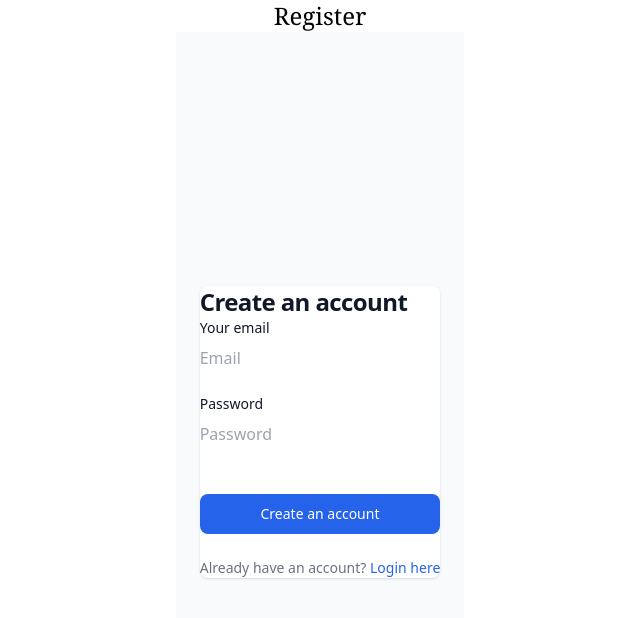
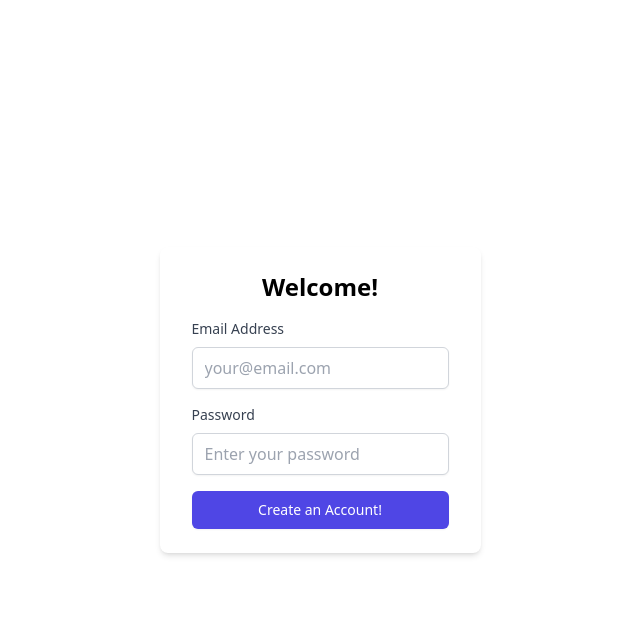
Before and after one commit to katechoi14/todoList, a Next.js app: page /registerpage in a window 1280 px wide. Shown: the top 618 px of the page, without its empty margins (320-960 px from the left). Built offline with nearby package versions, Linux system fonts and the light colour scheme.

Commit message:
cleaned up register and login pages

```diff
--- a/src/components/loginForm.tsx
+++ b/src/components/loginForm.tsx
@@ -23,31 +23,44 @@
     };
 
     return (
-        <form onSubmit={handleLogin} className="space-y-12 w-full sm:w-[400px]">
-            <div className="grid w-full items-center gap-1.5">
-                <label htmlFor="email">Email:</label>
+        <div className="min-h-screen flex items-center justify-center w-full dark:bg-gray-950">
+            <div className="bg-white dark:bg-gray-900 shadow-md rounded-lg px-8 py-6 max-w-md">
+                <h1 className="text-2xl font-bold text-center mb-4 dark:text-gray-200">Welcome Back!</h1>
+                    <form onSubmit={handleLogin}>
+                        <div className='mb-4'>
+                            <label htmlFor="email" className="block text-sm font-medium text-gray-700 dark:text-gray-300 mb-2">
+                                Email Address
+                            </label>
                             <input
                             type="email"
+                            id="email"
                             value={email}
                             onChange={(e) => setEmail(e.target.value)}
-                placeholder="Email"
-                id="email"
+                            placeholder="your@email.com"
+                            className="shadow-sm rounded-md w-full px-3 py-2 border border-gray-300 focus:outline-none focus:ring-indigo-500 focus:border-indigo-500"
                             required
                             />
                         </div>
-            <div className="grid w-full items-center gap-1.5">
-                <label htmlFor="password">Password:</label>
+                        <div className="mb-4">
+                            <label htmlFor="password" className='block text-sm font-medium text-gray-700 dark:text-gray-300 mb-2'>
+                                Password
+                            </label>
                             <input
                             type="password"
                             id="password"
                             value={password}
                             onChange={(e) => setPassword(e.target.value)}
-                placeholder="Password"
+                            placeholder="Enter your password"
+                            className='shadow-sm rounded-md w-full px-3 py-2 border border-gray-300 focus:outline-none focus:ring-indigo-500 focus:border-indigo-500'
                             required
                             />
                         </div>
-        <button className="w-full" type="submit">Login</button>
+                        <button type="submit" className="w-full flex justify-center py-2 px-4 border border-transparent rounded-md shadow-sm text-sm font-medium text-white bg-indigo-600 hover:bg-indigo-700 focus:outline-none focus:ring-2 focus:ring-offset-2 focus:ring-indigo-500">
+                            Login!
+                        </button>
                     </form>
+            </div>
+        </div>
     );
 };
 
--- a/src/components/registerForm.tsx
+++ b/src/components/registerForm.tsx
@@ -1,6 +1,7 @@
 import React, { useState } from 'react';
 import axios from 'axios';
-import LoginForm from './loginForm';
+import loginpage from '../pages/loginpage';
+import Link from 'next/link';
 
 const RegisterForm = () => {
     const [email, setEmail] = useState('');
@@ -9,7 +10,7 @@
     const handleRegister = async (e: React.FormEvent<HTMLFormElement>) => {
         e.preventDefault();
         try {
-            await axios.post('/api/users/register', { email, password });
+            await axios.post('/api/users', { email, password });
             alert('Registration successful!');
         } catch (error) {
             console.error('Error registering:', error);
@@ -18,48 +19,44 @@
     };
 
     return (
-        <section className="bg-gray-50 dark:bg-gray-900">
-            <div className="flex flex-col items-center justify-center px-6 py-8 mx-auto md:h-screen lg:py-0">
-                <div className="w-full bg-white rounded-lg shadow dark:border md:mt-0 sm:max-w-md xl:p-0 dark:bg-gray-800 dark:border-gray-700">
-                    <h1 className="text-xl font-bold leading-tight tracking-tight text-gray-900 md:text-2xl dark:text-white">
-                        Create an account
-                    </h1>
-                    <form onSubmit={handleRegister} className="space-y-4 md:space-y-6">
-                        <div>
-                            <label
-                            htmlFor="email"
-                            className="block mb-2 text-sm font-medium text-gray-900 dark:text-white">Your email</label>
+        <div className="min-h-screen flex items-center justify-center w-full dark:bg-gray-950">
+            <div className='bg-white dark:bg-gray-900 shadow-md rounded-lg px-8 py-6 max-w-md'>
+                <h1 className="text-2xl font-bold text-center mb-4 dark:text-gray-200">Welcome!</h1>
+                <form onSubmit={handleRegister}>
+                    <div className='mb-4'>
+                        <label htmlFor="email" className='block text-sm font-medium text-gray-700 dark:text-gray-300 mb-2'>
+                            Email Address
+                        </label>
                         <input
                         type="email"
+                        id="email"
                         value={email}
                         onChange={(e) => setEmail(e.target.value)}
-                            placeholder="Email"
+                        placeholder="your@email.com"
+                        className="shadow-sm rounded-md w-full px-3 py-2 border border-gray-300 focus:outline-none focus:ring-indigo-500 focus:border-indigo-500"
                         required
                         />
                     </div>
-                        <div>
-                            <label
-                            htmlFor="password"
-                            className="block mb-2 text-sm font-medium text-gray-900 dark:text-white">Password</label>
+                    <div className='mb-4'>
+                        <label htmlFor='password' className='block text-sm font-medium text-gray-700 dark:text-gray-300 mb-2'>
+                            Password
+                        </label>
                         <input
                         type="password"
+                        id="password"
                         value={password}
                         onChange={(e) => setPassword(e.target.value)}
-                            placeholder="Password"
+                        placeholder="Enter your password"
+                        className="shadow-sm rounded-md w-full px-3 py-2 border border-gray-300 focus:outline-none focus:ring-indigo-500 focus:border-indigo-500"
                         required
                         />
                     </div>
-                        <div>
-
-                        </div>
-                        <button type="submit" className="w-full text-white bg-primary-600 hover:bg-primary-700 focus:ring-4 focus:outline-none focus:ring-primary-300 font-medium rounded-lg text-sm px-5 py-2.5 text-center dark:bg-primary-600 dark:hover:bg-primary-700 dark:focus:ring-primary-800">Create an account</button>
-                        <p className="text-sm font-light text-gray-500 dark:text-gray-400">
-                            Already have an account? <a href="/LoginForm" className="font-medium text-primary-600 hover:underline dark:text-primary-500">Login here</a>
-                        </p>
+                    <button type="submit" className='w-full flex justify-center py-2 px-4 border border-transparent rounded-md shadow-sm text-sm font-medium text-white bg-indigo-600 hover:bg-indigo-700 focus:outline-none focus:ring-2 focus:ring-offset-2 focus:ring-indigo-500'>
+                        Create an Account!
+                    </button>
                 </form>
             </div>
         </div>
-        </section>
     );
 };
 
--- /dev/null
+++ b/src/pages/api/users/[id].ts
@@ -0,0 +1,30 @@
+// import { NextApiRequest, NextApiResponse } from "next";
+// import axios from 'axios';
+
+// const CMS_URL = process.env.CMS_URL;
+
+// export default async (req: NextApiRequest, res: NextApiResponse) => {
+//     const token = req.headers.authorization?.split(' ')[1];
+//     if (!token) {
+//       return res.status(401).json({ message: 'Unauthorized' });
+//     }
+
+//     const { id } = req.query;
+
+//     try {
+//         switch (req.method) {
+//             case
+//         }
+//     }
+
+
+// }
+
+import { NextApiRequest, NextApiResponse } from "next";
+import axios from 'axios';
+
+const CMS_URL = process.env.CMS_URL;
+
+export default async (req: NextApiRequest, res: NextApiResponse) => {
+
+};
--- a/src/pages/api/users/login.ts
+++ /dev/null
@@ -1,19 +0,0 @@
-import { NextApiRequest, NextApiResponse } from 'next';
-import axios from 'axios';
-
-export default async (req: NextApiRequest, res: NextApiResponse) => {
-  if (req.method === 'POST') {
-    const { email, password } = req.body;
-    try {
-      const response = await axios.post(`${process.env.CMS_URL}/users/login`, {
-        email,
-        password,
-      });
-      res.status(200).json(response.data);
-    } catch (error) {
-      res.status(500).json({ error: 'Failed to log in user' });
-    }
-  } else {
-    res.status(405).json({ error: 'Method not allowed' });
-  }
-};
--- a/src/pages/api/users/register.ts
+++ b/src/pages/api/users/users.ts
@@ -5,7 +5,7 @@
   if (req.method === 'POST') {
     const { email, password } = req.body;
     try {
-      const response = await axios.post(`${process.env.CMS_URL}/users/register`, {
+      const response = await axios.post(`${process.env.CMS_URL}/users/`, {
         email,
         password,
       });
--- a/src/pages/loginpage.tsx
+++ b/src/pages/loginpage.tsx
@@ -4,7 +4,6 @@
 const LoginPage = () => {
     return (
       <div className="flex flex-col justify-center items-center min-h-screen">
-        <h1 className="text-2xl font-serif">Login</h1>
         <LoginForm />
       </div>
     );
--- a/src/pages/registerpage.tsx
+++ b/src/pages/registerpage.tsx
@@ -4,7 +4,6 @@
 const RegisterPage = () => {
     return (
       <div className="flex flex-col justify-center items-center min-h-screen">
-        <h1 className="text-2xl font-serif">Register</h1>
         <RegisterForm />
       </div>
     );
```
Lines whose indentation alone changed are shown as unchanged.
